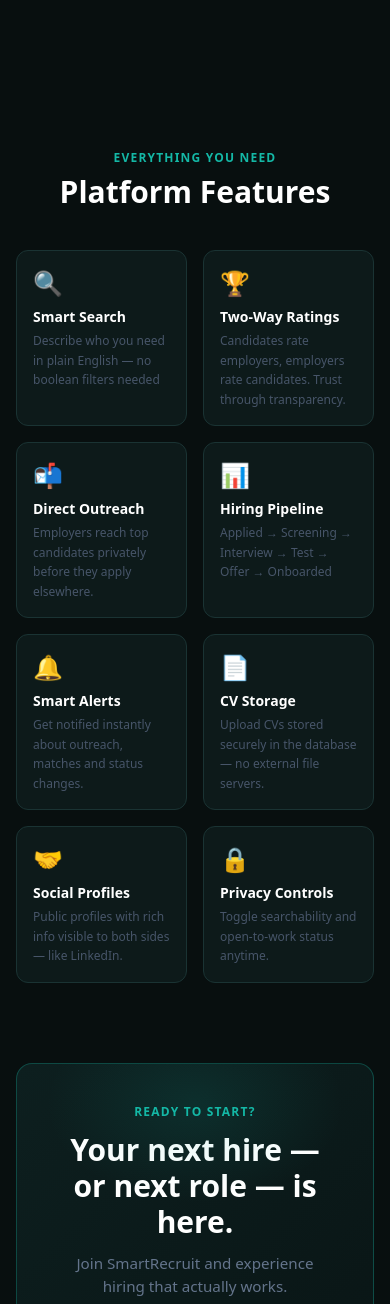
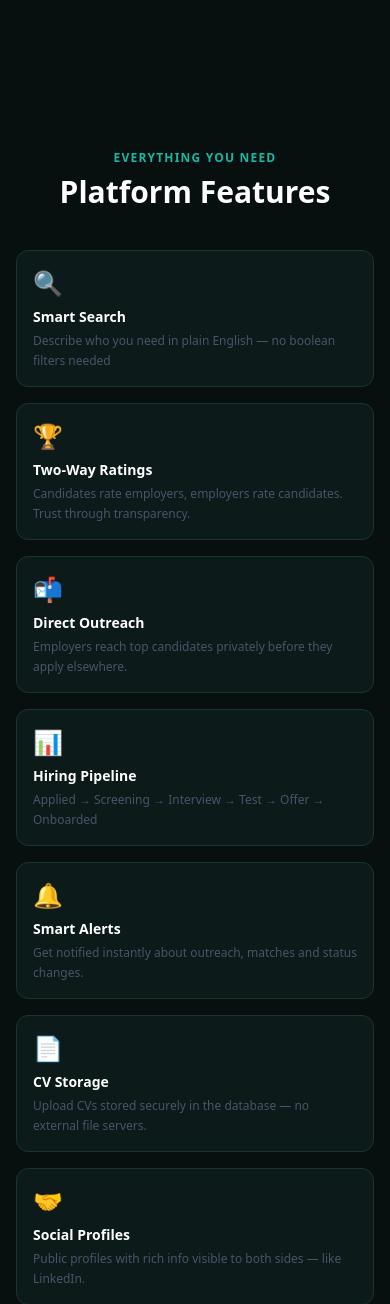
Before and after one commit to Super-clark/smartrecruit, a Python web app: template templates/landing.html in a window 390 px wide; the page is wider, and only the part inside the window is pictured. Shown: the part 2883-4187 px from the top of that part. Run offline with Jinja, Linux system fonts and the light colour scheme; the template is opened without the code that fills it, so the values that code supplies are empty; some libraries are stand-ins or nearby versions.

Commit message:
mobile optimization

```diff
--- a/templates/landing.html
+++ b/templates/landing.html
@@ -68,7 +68,7 @@
       </div>
 
       <!-- Floating stat cards -->
-      <div class="relative hidden lg:block" style="height:420px">
+      <div class="relative hidden lg:block overflow-hidden" style="height:420px">
         <div class="float-1 absolute top-0 right-8 w-52 rounded-2xl p-5 shadow-2xl" style="background:#0d1a1a;border:1px solid rgba(20,184,166,.3)">
           <p class="text-xs font-semibold mb-1" style="color:#2dd4bf" data-i18n="smart_search_label">🔍 Smart Search</p>
           <p class="text-2xl font-black" style="color:var(--text-white)">{{ total_candidates }}</p>
@@ -245,7 +245,7 @@
     <p class="text-xs font-semibold uppercase tracking-widest mb-2" style="color:#14b8a6" data-i18n="everything_you_need">Everything you need</p>
     <h2 class="text-3xl font-extrabold" style="color:var(--text-white)" data-i18n="platform_features">Platform Features</h2>
   </div>
-  <div class="grid grid-cols-2 md:grid-cols-4 gap-4">
+  <div class="grid grid-cols-1 sm:grid-cols-2 md:grid-cols-4 gap-4">
     <div class="feature-card rounded-xl p-4"><p class="text-2xl mb-2">🔍</p><p class="font-semibold text-sm mb-1" style="color:var(--text-white)" data-i18n="feat1_title">Smart Search</p><p class="text-xs leading-relaxed" style="color:#475569" data-i18n="feat1_desc">Describe who you need in plain English — no boolean filters needed</p></div>
     <div class="feature-card rounded-xl p-4"><p class="text-2xl mb-2">🏆</p><p class="font-semibold text-sm mb-1" style="color:var(--text-white)" data-i18n="feat2_title">Two-Way Ratings</p><p class="text-xs leading-relaxed" style="color:#475569" data-i18n="feat2_desc">Candidates rate employers, employers rate candidates. Trust through transparency.</p></div>
     <div class="feature-card rounded-xl p-4"><p class="text-2xl mb-2">📬</p><p class="font-semibold text-sm mb-1" style="color:var(--text-white)" data-i18n="feat3_title">Direct Outreach</p><p class="text-xs leading-relaxed" style="color:#475569" data-i18n="feat3_desc">Employers reach top candidates privately before they apply elsewhere.</p></div>
```
